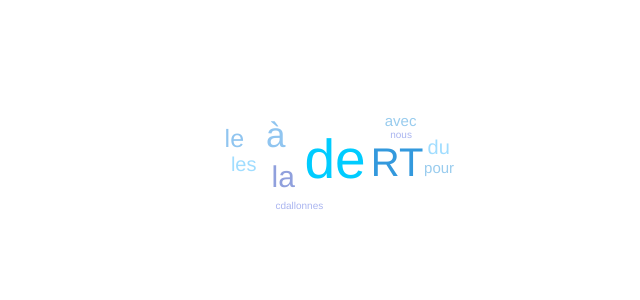
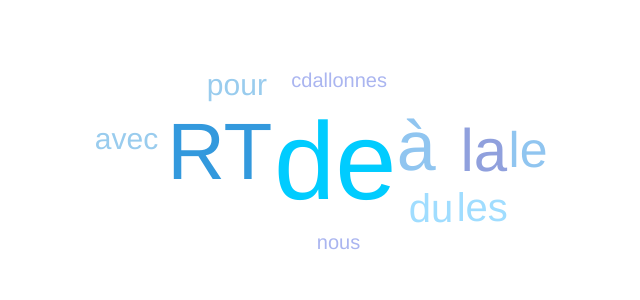
Before and after one commit to sayrobert/twitter-analyze-api, a PHP site: page / in a window 1280 px wide. Shown: the top 300 px of the page, without its empty margins (273-913 px from the left). Run offline with PHP 8.4, Linux system fonts and the light colour scheme; data comes from the database, SQL or seed files in the repository; data that the repository does not hold is empty.

Commit message:
Change style wordcloud

```diff
--- a/jQWCloud/WordCloud/css/jqcloud.css
+++ b/jQWCloud/WordCloud/css/jqcloud.css
@@ -11,16 +11,16 @@ div.jqcloud a {
   text-decoration: none;
 }
 
-div.jqcloud span.w10 { font-size: 550%; }
-div.jqcloud span.w9 { font-size: 500%; }
-div.jqcloud span.w8 { font-size: 450%; }
-div.jqcloud span.w7 { font-size: 400%; }
-div.jqcloud span.w6 { font-size: 350%; }
-div.jqcloud span.w5 { font-size: 300%; }
-div.jqcloud span.w4 { font-size: 250%; }
-div.jqcloud span.w3 { font-size: 200%; }
-div.jqcloud span.w2 { font-size: 150%; }
-div.jqcloud span.w1 { font-size: 100%; }
+div.jqcloud span.w10 { font-size: 110px; }
+div.jqcloud span.w9 { font-size: 100px; }
+div.jqcloud span.w8 { font-size: 90px; }
+div.jqcloud span.w7 { font-size: 80px; }
+div.jqcloud span.w6 { font-size: 70px; }
+div.jqcloud span.w5 { font-size: 60px; }
+div.jqcloud span.w4 { font-size: 50px; }
+div.jqcloud span.w3 { font-size: 40px; }
+div.jqcloud span.w2 { font-size: 30px; }
+div.jqcloud span.w1 { font-size: 20px; }
 
 /* colors */
 
```
